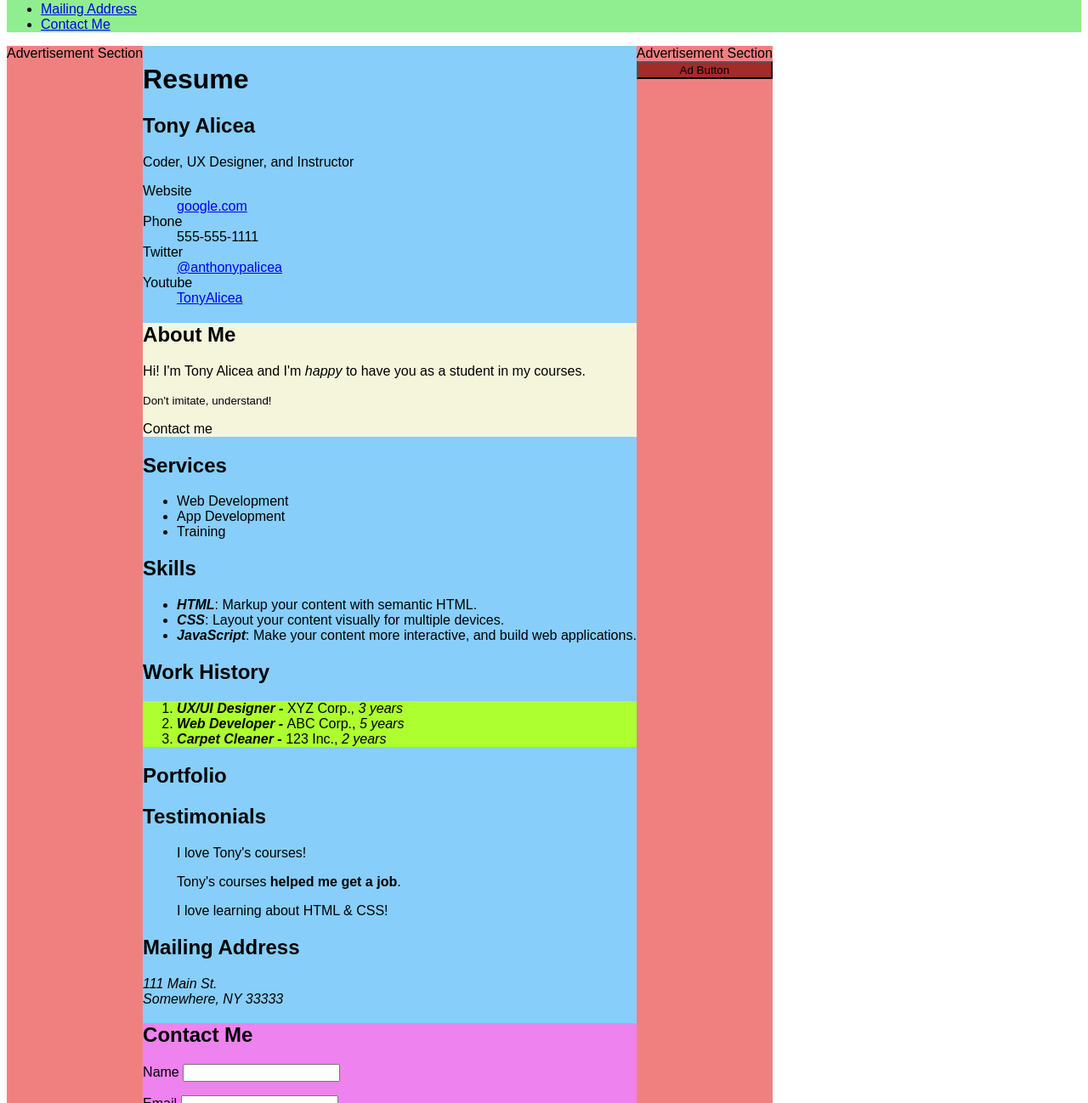
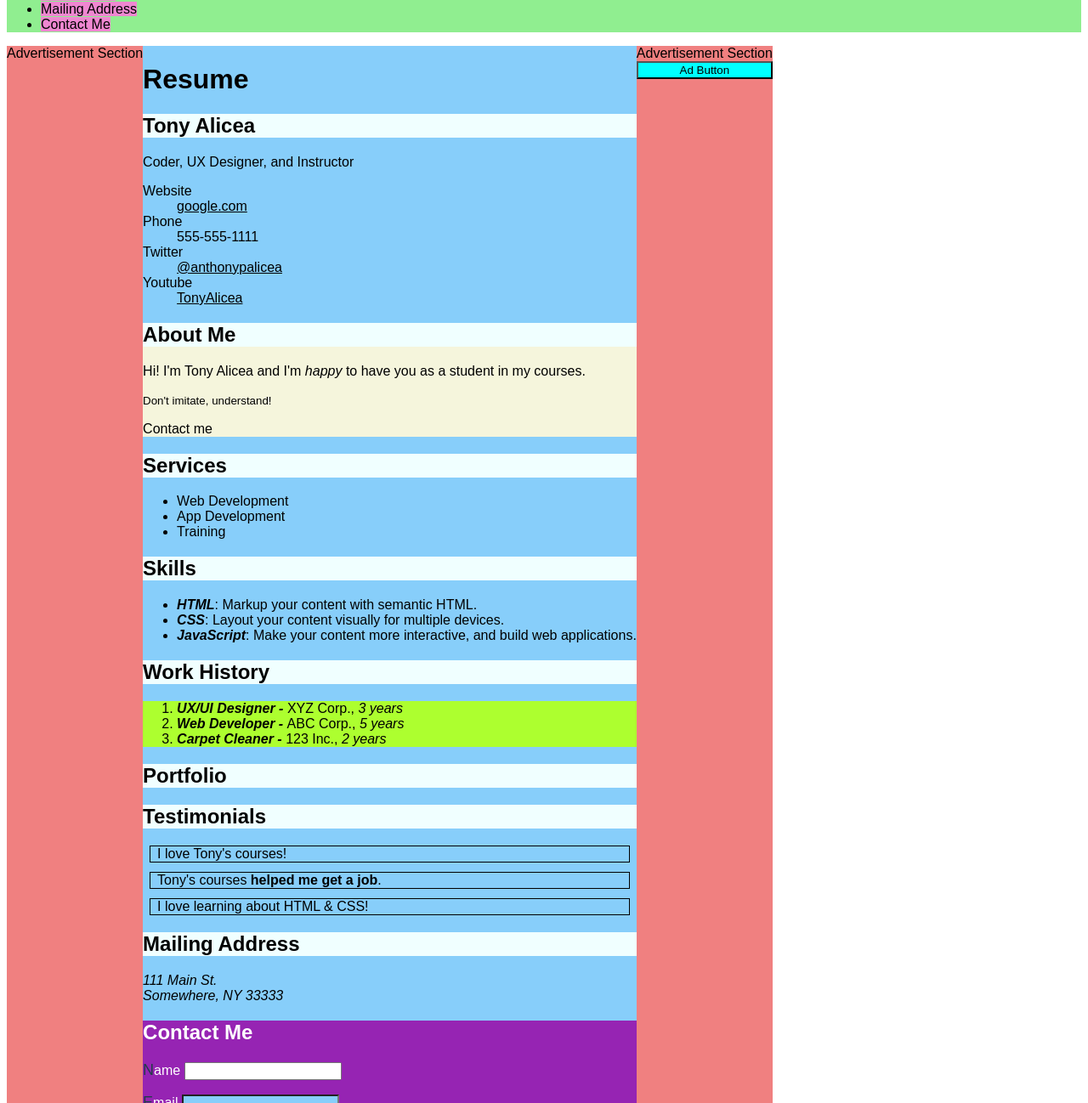
Before and after one commit to GabrielMaida/Internship-Content, a plain HTML site: page index.html in a window 1280 px wide. Shown: the part 122-1420 px from the top of the page at 85% size. Drawn offline with Linux system fonts and the light colour scheme.

Commit message:
commit: initial commit

```diff
--- a/index.html
+++ b/index.html
@@ -49,8 +49,8 @@
                     </header>
                     <p>
                         Hi! I'm Tony Alicea and I'm <em>happy</em> to have you as a student in my courses.
-                        <aside><small>Don't imitate, understand!</small></aside>
                     </p>
+                    <aside><p><small>Don't imitate, understand!</small></p></aside>
                     <footer>
                         Contact me
                     </footer>
--- a/styles.css
+++ b/styles.css
@@ -1,6 +1,7 @@
-/* All elements within the DOM */
+/* All elements within the document */
 * {
-    font-family: Arial, Helvetica, sans-serif
+    font-family: Arial, Helvetica, sans-serif;
+    box-sizing: border-box;
 }
 
 /* The 'main' element */
@@ -15,7 +16,8 @@ main{
 
 /* Section elements with id 'contactme' */
 section#contactme{
-    background-color: violet;
+    background-color: rgb(150, 36, 179);
+    color: white;
 }
 
 /* Elements with class 'general-content' */
@@ -41,7 +43,7 @@ main section ol{
 
 /* Button elements which are children of elements with class 'ad-section' */
 .ad-section button{
-    background-color: brown;
+    background-color: cyan;
 }
 
 /* Aside elements with class 'ad-section' */
@@ -49,3 +51,64 @@ aside.ad-section{
     display: flex;
     flex-direction: column;
 }
+
+/* 'A' elements which are children of 'li' elements */
+li > a{
+    background-color: rgb(239, 135, 209);
+    color: black;
+    text-decoration: none;
+}
+
+/* 'A' elements that have been visited */
+a:visited{
+    color:white;
+}
+
+/* 'A' elements that have not been visited */
+a:link{
+    color:black;
+}
+
+/* 'A' elements that are being hovered over or focused */
+a:focus, a:hover{
+    color:red;
+}
+
+/* 'Button' elements that are being hovered over or focused*/
+button:hover, button:focus{
+    outline: auto;
+}
+
+/* 'Input' elements that are not of type 'text' */
+input:not([type='text']){
+    background-color: lightskyblue;
+    color: darkblue;
+}
+
+/* First letters of 'p' elements */
+section#contactme p::first-letter{
+    font-size: large;
+    color: rgb(32, 60, 72)
+}
+
+/* All 'h2' elements that are children of 'article' or 'section' elements, excluding the sections with id 'contactme' */
+:is(article, section:not(#contactme)) h2{
+    background-color: azure;
+}
+
+/* The ':where()' makes its arguments don't contribute to the specificity */
+a:where(:not(:hover)){
+    text-decoration: underline;
+}
+
+#testimonials blockquote{
+    border: solid 1px black;
+    padding: 0 0.5rem;
+    margin: 0.7rem 0.5rem;
+}
+
+
+/*
+:nth-child()
+:nth-of-type()
+*/
```
Also changed, not shown: 1 other file.
